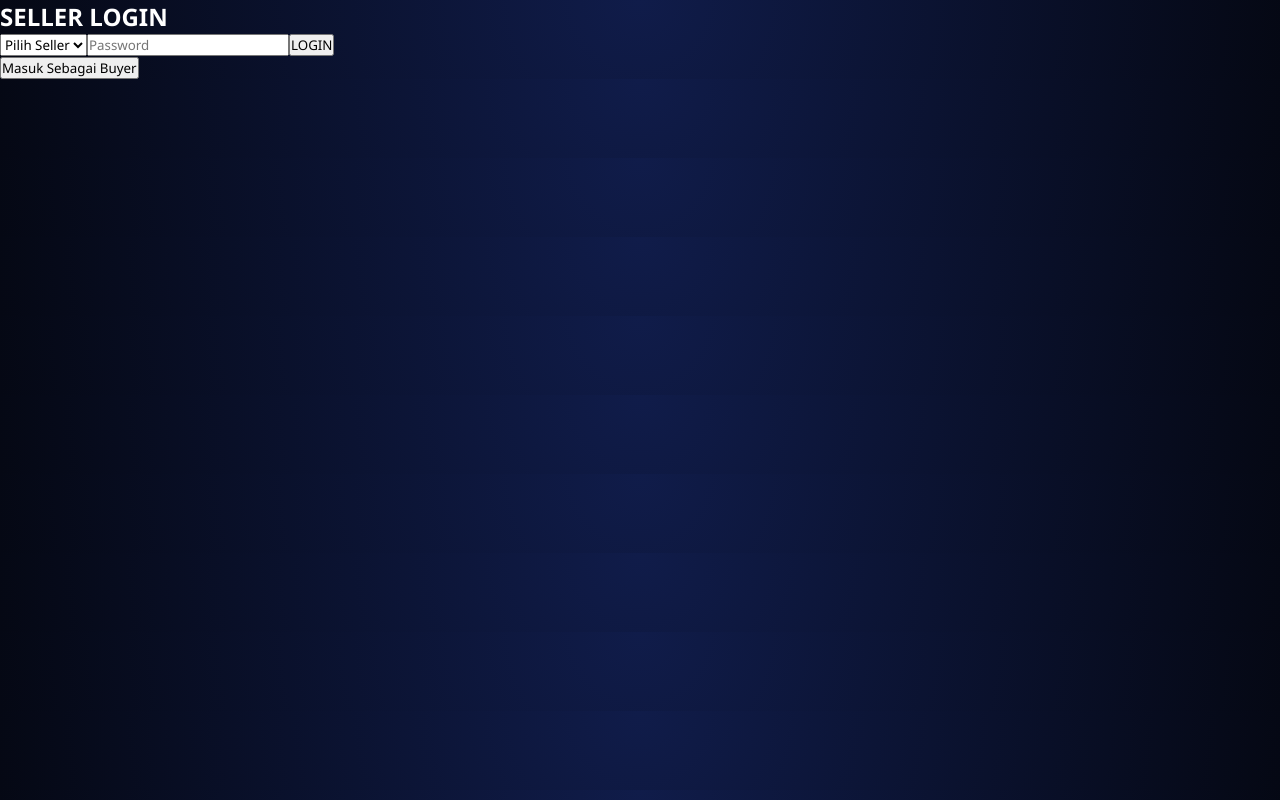
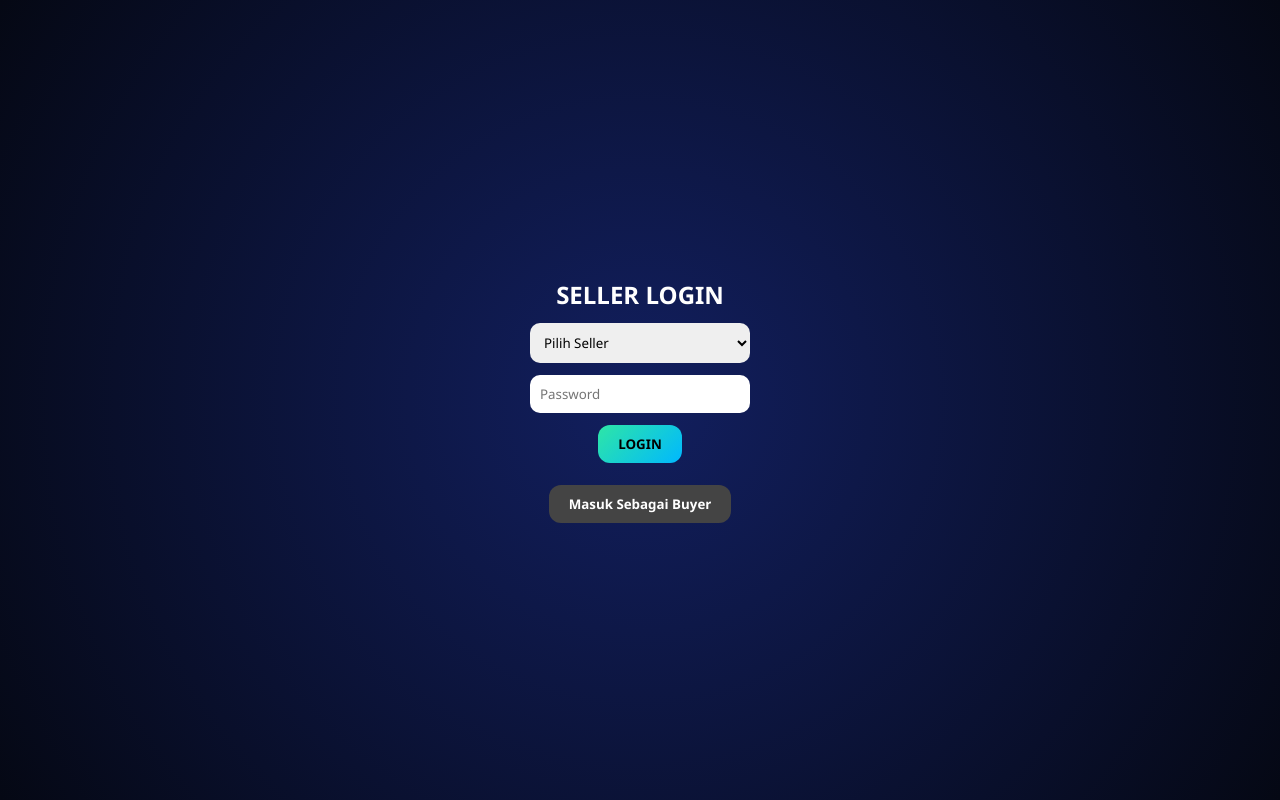
Before and after one commit to wanzHOSTING-code/STOK-ALL-AKUN-, a React (Create React App) app: page / in a window 1280 px wide. Built offline with nearby package versions, Linux system fonts and the light colour scheme.

Commit message:
Update styles.css

```diff
--- a/src/styles.css
+++ b/src/styles.css
@@ -127,3 +127,48 @@ header h1 {
   box-shadow: 0 0 20px #ffc400;
   transform: scale(1.03);
 }
+
+.login {
+  min-height: 100vh;
+  display: flex;
+  flex-direction: column;
+  gap: 12px;
+  justify-content: center;
+  align-items: center;
+  background: radial-gradient(circle, #121f5f, #050814);
+}
+
+.login h2 {
+  color: #fff;
+}
+
+.login select,
+.login input {
+  padding: 10px;
+  width: 220px;
+  border-radius: 10px;
+  border: none;
+}
+
+.login button {
+  padding: 10px 20px;
+  border-radius: 12px;
+  border: none;
+  background: linear-gradient(135deg, #2ee6a6, #00b8ff);
+  font-weight: bold;
+}
+
+.viewer button {
+  margin-top: 10px;
+  background: #444;
+  color: #fff;
+}
+
+.logout {
+  margin-left: auto;
+  background: red;
+  color: white;
+  border: none;
+  padding: 6px 10px;
+  border-radius: 8px;
+}
```
